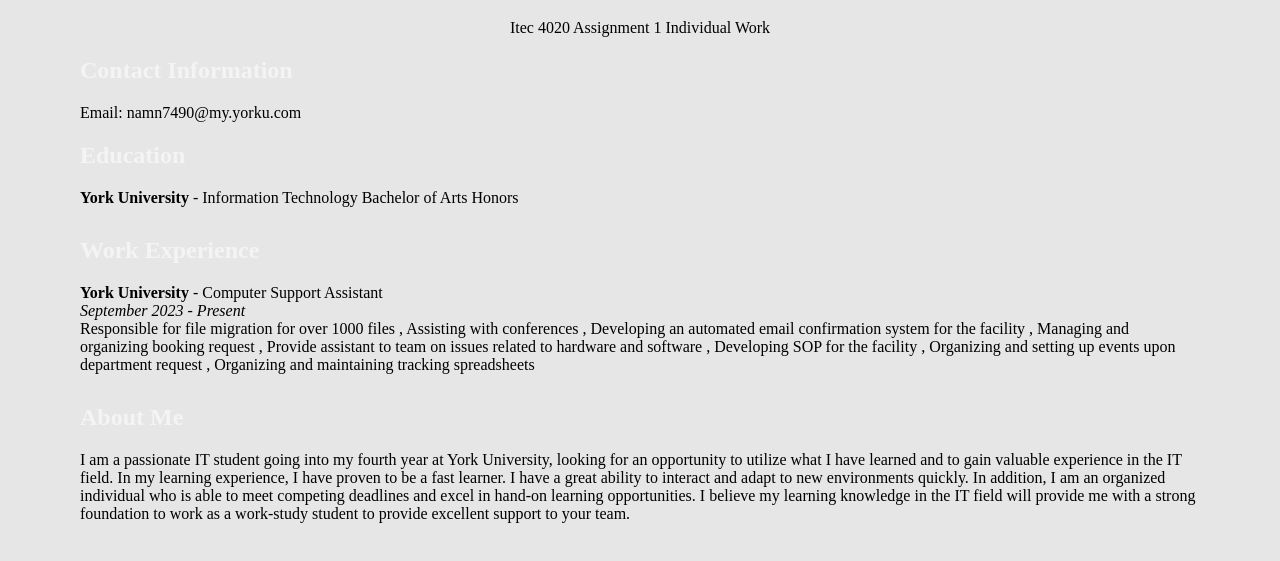
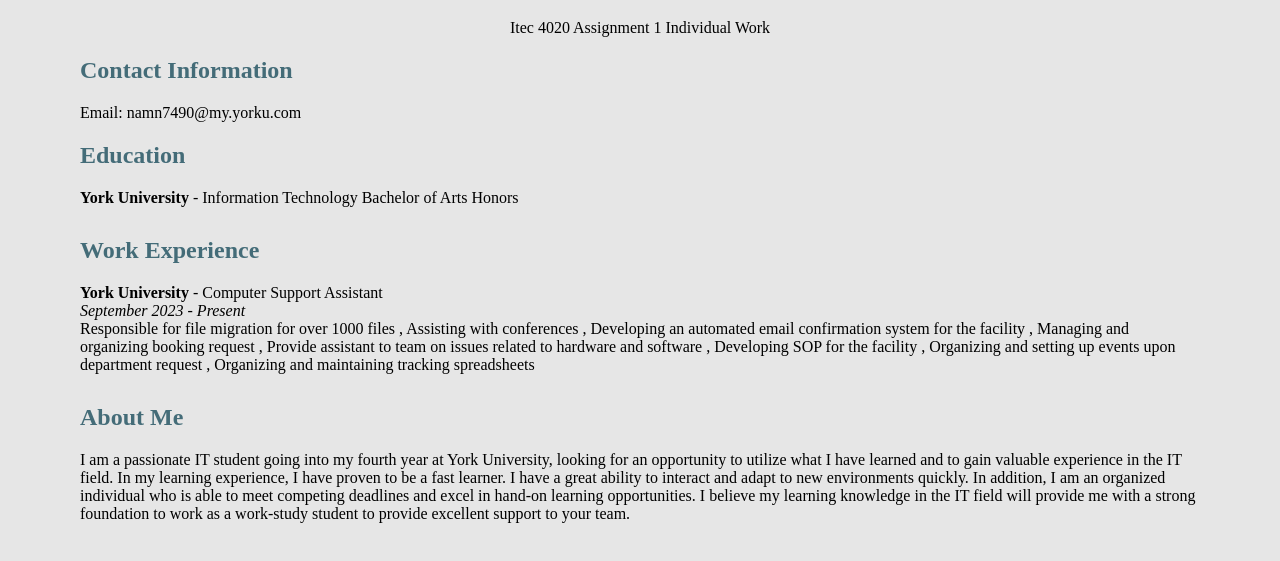
Before and after one commit to NamN7490/NamN7490.github.io, a plain HTML site: page index.html in a window 1280 px wide. Shown: the part 141-702 px from the top of the page. Drawn offline with Linux system fonts and the light colour scheme.

Commit message:
Update style.css

```diff
--- a/style.css
+++ b/style.css
@@ -16,7 +16,7 @@ h1 {
 }
 
 h2 {
-    color: #f4f4f4;
+    color: #446c78;
 }
 
 p {
```
